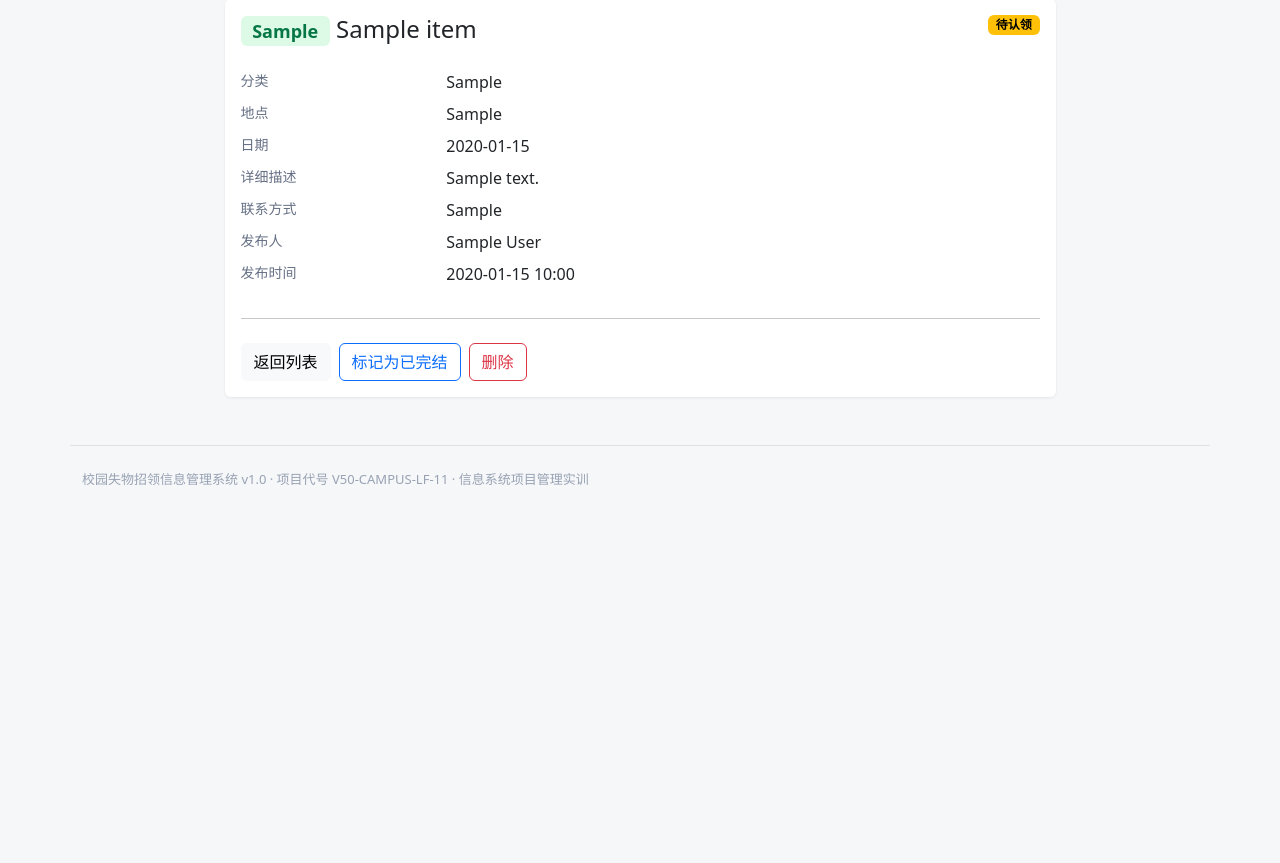
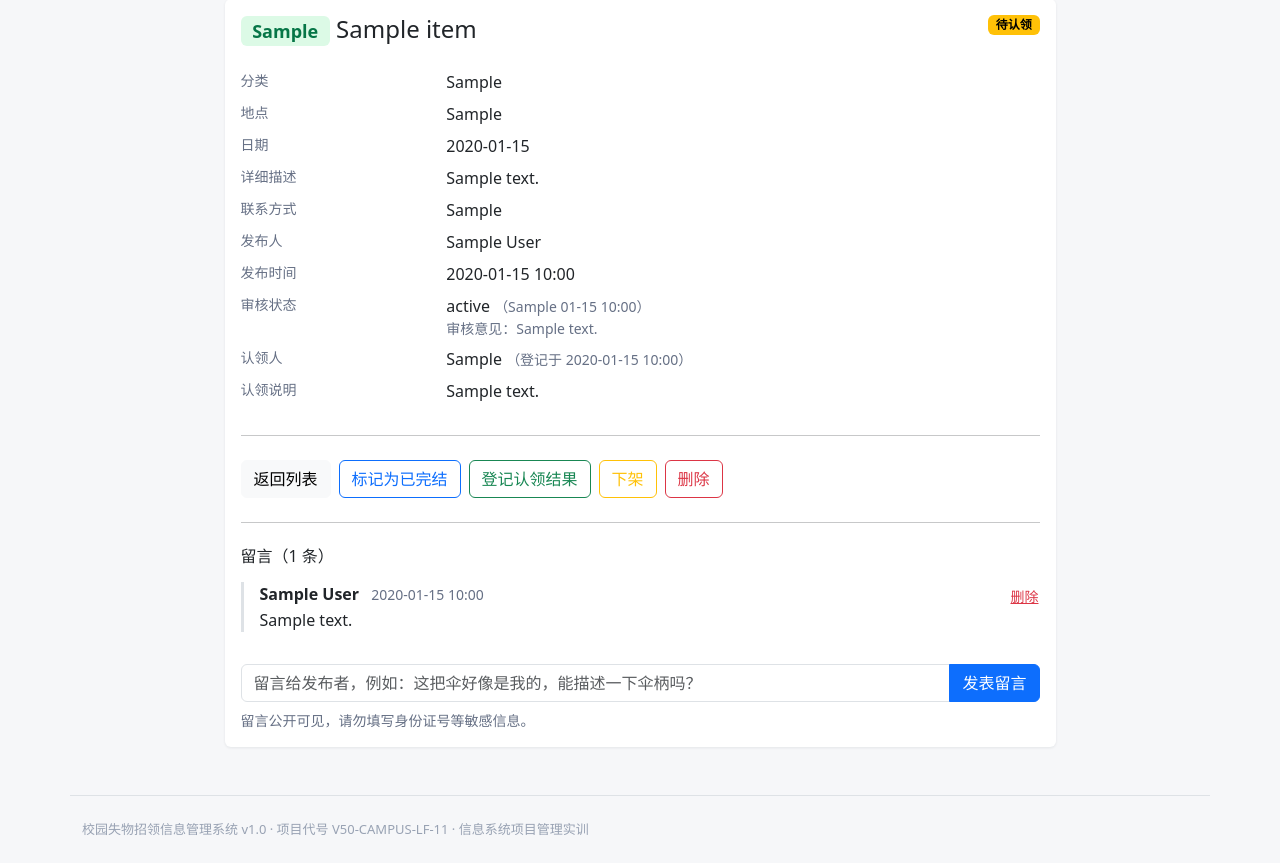
Before and after one commit to Ybw525/V50-CAMPUS-LF-11, a Flask app: page /items/1 in a window 1280 px wide. Shown: the part 196-1059 px from the top of the page. Before the commit the page ends 681 px from the top, so only its background shows below. Run offline with Flask 3, Linux system fonts and the light colour scheme; a user stored in the database is signed in; tables that the repository leaves empty hold one stand-in row (values such as "Sample post"); one stand-in notice (Sample message) is shown.

Commit message:
feat: 实现留言、认领登记、管理员审核下架与统计 #6 #7 #8 #9

```diff
--- a/app/items/routes.py
+++ b/app/items/routes.py
@@ -14,8 +14,9 @@ from flask import (Blueprint, abort, flash, redirect, render_template, request,
 from flask_login import current_user, login_required
 
 from app import db
-from app.models import (CATEGORIES, STATUS_DONE, STATUS_OPEN, TYPE_FOUND,
-                        TYPE_LOST, Item)
+from app.models import (AUDIT_LABELS, AUDIT_PASSED, AUDIT_PENDING,
+                        AUDIT_REJECTED, CATEGORIES, STATUS_DONE, STATUS_OFFLINE,
+                        STATUS_OPEN, TYPE_FOUND, TYPE_LOST, Item, Message)
 
 bp = Blueprint("items", __name__)
 
@@ -42,6 +43,11 @@ def index():
     page = request.args.get("page", 1, type=int)
 
     query = Item.query
+
+    # 需求 #8：未审核通过或已下架的信息不对普通用户展示
+    if not (current_user.is_authenticated and current_user.is_admin):
+        query = query.filter(Item.audit_status == AUDIT_PASSED,
+                             Item.status != STATUS_OFFLINE)
 
     if keyword:
         like = f"%{keyword}%"
@@ -128,6 +134,7 @@ def create():
             detail=detail,
             contact=contact,
             owner_id=current_user.id,
+            audit_status=AUDIT_PENDING,   # 需求 #8：新发布信息进入待审核
         )
         db.session.add(item)
         db.session.commit()
@@ -150,9 +157,16 @@ def detail(item_id):
     item = db.session.get(Item, item_id)
     if item is None:
         abort(404)
+    # 需求 #8：未通过审核或已下架的信息，除管理员和本人外一律 404
+    is_owner = current_user.is_authenticated and current_user.id == item.owner_id
+    is_admin = current_user.is_authenticated and current_user.is_admin
+    if not item.is_visible and not (is_owner or is_admin):
+        abort(404)
     return render_template(
         "items/detail.html",
         item=item,
+        messages=item.messages.all(),
+        audit_labels=AUDIT_LABELS,
         type_labels=TYPE_LABELS,
         active="index",
     )
@@ -207,3 +221,188 @@ def delete(item_id):
     db.session.commit()
     flash("已删除。", "info")
     return redirect(url_for("items.mine"))
+
+
+# ==================== 需求 #6 留言 / 联系方式 ====================
+
+@bp.route("/items/<int:item_id>/message", methods=["POST"])
+@login_required
+def add_message(item_id):
+    """在详情页留言（需求 #6）。未登录用户不可留言。"""
+    item = db.session.get(Item, item_id)
+    if item is None:
+        abort(404)
+
+    content = (request.form.get("content") or "").strip()
+    if not content:
+        flash("留言内容不能为空。", "danger")
+        return redirect(url_for("items.detail", item_id=item.id))
+    if len(content) > 500:
+        flash("留言不能超过 500 字。", "danger")
+        return redirect(url_for("items.detail", item_id=item.id))
+
+    msg = Message(item_id=item.id, author_id=current_user.id, content=content)
+    db.session.add(msg)
+    db.session.commit()
+
+    flash("留言已发布。", "success")
+    return redirect(url_for("items.detail", item_id=item.id) + "#messages")
+
+
+@bp.route("/messages/<int:message_id>/delete", methods=["POST"])
+@login_required
+def delete_message(message_id):
+    """留言作者本人或管理员可删除留言。"""
+    msg = db.session.get(Message, message_id)
+    if msg is None:
+        abort(404)
+    if msg.author_id != current_user.id and not current_user.is_admin:
+        abort(403)
+
+    item_id = msg.item_id
+    db.session.delete(msg)
+    db.session.commit()
+    flash("留言已删除。", "info")
+    return redirect(url_for("items.detail", item_id=item_id) + "#messages")
+
+
+# ==================== 需求 #7 认领状态更新 ====================
+
+@bp.route("/items/<int:item_id>/claim", methods=["POST"])
+@login_required
+def claim_item(item_id):
+    """登记认领结果：记录认领人、认领说明，并把状态置为已完结（需求 #7）。"""
+    item = db.session.get(Item, item_id)
+    if item is None:
+        abort(404)
+    # 只有发布者本人或管理员可以登记认领结果
+    if item.owner_id != current_user.id and not current_user.is_admin:
+        abort(403)
+
+    claimer = (request.form.get("claimer") or "").strip()
+    note = (request.form.get("claim_note") or "").strip()
+    if not claimer:
+        flash("请填写认领人。", "danger")
+        return redirect(url_for("items.detail", item_id=item.id))
+
+    item.status = STATUS_DONE
+    item.claimer = claimer[:64]
+    item.claim_note = note[:255]
+    item.claimed_at = datetime.now()
+    db.session.commit()
+
+    flash("认领结果已登记，信息已标记为已完结。", "success")
+    return redirect(url_for("items.detail", item_id=item.id))
+
+
+# ==================== 需求 #8 管理员审核与下架 ====================
+
+@bp.route("/admin/audit")
+@login_required
+def admin_audit():
+    """管理员审核台：列出待审核、已下架的信息（需求 #8）。"""
+    if not current_user.is_admin:
+        abort(403)
+
+    pending = (Item.query.filter_by(audit_status=AUDIT_PENDING)
+               .order_by(Item.created_at.desc()).all())
+    offline = (Item.query.filter_by(status=STATUS_OFFLINE)
+               .order_by(Item.updated_at.desc()).all())
+    return render_template(
+        "items/audit.html",
+        pending=pending,
+        offline=offline,
+        type_labels=TYPE_LABELS,
+        audit_labels=AUDIT_LABELS,
+        active="audit",
+    )
+
+
+@bp.route("/admin/items/<int:item_id>/audit", methods=["POST"])
+@login_required
+def audit_item(item_id):
+    """审核通过或驳回（需求 #8）。"""
+    if not current_user.is_admin:
+        abort(403)
+
+    item = db.session.get(Item, item_id)
+    if item is None:
+        abort(404)
+
+    decision = (request.form.get("decision") or "").strip()
+    note = (request.form.get("audit_note") or "").strip()
+
+    if decision == "pass":
+        item.audit_status = AUDIT_PASSED
+        item.audit_note = note[:255]
+        flash(f"《{item.title}》审核通过。", "success")
+    elif decision == "reject":
+        item.audit_status = AUDIT_REJECTED
+        item.audit_note = note[:255] or "信息不符合要求。"
+        flash(f"《{item.title}》已驳回。", "warning")
+    else:
+        flash("审核操作无效。", "danger")
+        return redirect(url_for("items.admin_audit"))
+
+    item.audited_by = current_user.real_name
+    item.audited_at = datetime.now()
+    db.session.commit()
+    return redirect(url_for("items.admin_audit"))
+
+
+@bp.route("/admin/items/<int:item_id>/offline", methods=["POST"])
+@login_required
+def offline_item(item_id):
+    """下架 / 恢复上架（需求 #8）。"""
+    if not current_user.is_admin:
+        abort(403)
+
+    item = db.session.get(Item, item_id)
+    if item is None:
+        abort(404)
+
+    if item.status == STATUS_OFFLINE:
+        item.status = STATUS_OPEN
+        flash(f"《{item.title}》已恢复上架。", "success")
+    else:
+        item.status = STATUS_OFFLINE
+        flash(f"《{item.title}》已下架。", "warning")
+    db.session.commit()
+    return redirect(url_for("items.admin_audit"))
+
+
+# ==================== 需求 #9 简单统计 ====================
+
+@bp.route("/stats")
+@login_required
+def stats():
+    """简单统计页（需求 #9）：仅管理员可看。"""
+    if not current_user.is_admin:
+        abort(403)
+
+    total = Item.query.count()
+    open_count = Item.query.filter_by(status=STATUS_OPEN).count()
+    done_count = Item.query.filter_by(status=STATUS_DONE).count()
+    lost_count = Item.query.filter_by(item_type=TYPE_LOST).count()
+    found_count = Item.query.filter_by(item_type=TYPE_FOUND).count()
+    pending_count = Item.query.filter_by(audit_status=AUDIT_PENDING).count()
+    offline_count = Item.query.filter_by(status=STATUS_OFFLINE).count()
+    claim_success = Item.query.filter(Item.claimed_at.isnot(None)).count()
+
+    # 分类分布
+    by_category = []
+    for cat in CATEGORIES:
+        n = Item.query.filter_by(category=cat).count()
+        by_category.append((cat, n))
+
+    # 认领成功率
+    rate = round(done_count * 100.0 / total, 1) if total else 0.0
+
+    return render_template(
+        "items/stats.html",
+        total=total, open_count=open_count, done_count=done_count,
+        lost_count=lost_count, found_count=found_count,
+        pending_count=pending_count, offline_count=offline_count,
+        claim_success=claim_success, by_category=by_category, rate=rate,
+        active="stats",
+    )
--- a/app/templates/items/detail.html
+++ b/app/templates/items/detail.html
@@ -47,6 +47,26 @@
 
         <dt class="col-sm-3 fw-normal meta">发布时间</dt>
         <dd class="col-sm-9">{{ item.created_at.strftime('%Y-%m-%d %H:%M') }}</dd>
+
+        {% if current_user.is_authenticated and (current_user.id == item.owner_id or current_user.is_admin) %}
+        <dt class="col-sm-3 fw-normal meta">审核状态</dt>
+        <dd class="col-sm-9">
+          {{ audit_labels.get(item.audit_status, item.audit_status) }}
+          {% if item.audited_by %}<span class="meta">（{{ item.audited_by }}
+            {{ item.audited_at.strftime('%m-%d %H:%M') if item.audited_at else '' }}）</span>{% endif %}
+          {% if item.audit_note %}<div class="meta">审核意见：{{ item.audit_note }}</div>{% endif %}
+        </dd>
+        {% endif %}
+
+        {% if item.claimed_at %}
+        <dt class="col-sm-3 fw-normal meta">认领人</dt>
+        <dd class="col-sm-9">{{ item.claimer }}
+          <span class="meta">（登记于 {{ item.claimed_at.strftime('%Y-%m-%d %H:%M') }}）</span></dd>
+        {% if item.claim_note %}
+        <dt class="col-sm-3 fw-normal meta">认领说明</dt>
+        <dd class="col-sm-9">{{ item.claim_note }}</dd>
+        {% endif %}
+        {% endif %}
       </dl>
 
       <hr class="my-4">
@@ -60,12 +80,84 @@
               {% if item.status == 'open' %}标记为已完结{% else %}恢复为待认领{% endif %}
             </button>
           </form>
+          {% if item.status == 'open' %}
+          <button class="btn btn-outline-success" type="button"
+                  data-bs-toggle="collapse" data-bs-target="#claimBox">登记认领结果</button>
+          {% endif %}
+          {% if current_user.is_admin %}
+          <form method="post" action="{{ url_for('items.offline_item', item_id=item.id) }}">
+            <button class="btn btn-outline-warning" type="submit">
+              {% if item.is_offline %}恢复上架{% else %}下架{% endif %}
+            </button>
+          </form>
+          {% endif %}
           <form method="post" action="{{ url_for('items.delete', item_id=item.id) }}"
                 onsubmit="return confirm('确定删除这条信息吗？删除后不可恢复。');">
             <button class="btn btn-outline-danger" type="submit">删除</button>
           </form>
         {% endif %}
       </div>
+
+      {% if current_user.is_authenticated and (current_user.id == item.owner_id or current_user.is_admin) and item.status == 'open' %}
+      <div class="collapse mt-3" id="claimBox">
+        <div class="border rounded p-3 bg-light">
+          <h6 class="mb-2">登记认领结果（需求 #7）</h6>
+          <form method="post" action="{{ url_for('items.claim_item', item_id=item.id) }}">
+            <div class="row g-2">
+              <div class="col-md-5">
+                <input class="form-control" name="claimer" placeholder="认领人（姓名/学号）" required>
+              </div>
+              <div class="col-md-5">
+                <input class="form-control" name="claim_note" placeholder="认领说明（可选）">
+              </div>
+              <div class="col-md-2">
+                <button class="btn btn-success w-100" type="submit">确认</button>
+              </div>
+            </div>
+            <div class="meta mt-2">登记后该信息自动标记为「已完结」，并记录认领时间。</div>
+          </form>
+        </div>
+      </div>
+      {% endif %}
+
+      <hr class="my-4" id="messages">
+
+      <h6 class="mb-3">留言（{{ messages|length }} 条）</h6>
+      {% if messages %}
+        <ul class="list-unstyled mb-3">
+          {% for msg in messages %}
+          <li class="border-start border-3 ps-3 mb-3">
+            <div class="d-flex justify-content-between">
+              <div>
+                <span class="fw-semibold">{{ msg.author.real_name }}</span>
+                <span class="meta ms-2">{{ msg.created_at.strftime('%Y-%m-%d %H:%M') }}</span>
+              </div>
+              {% if current_user.is_authenticated and (current_user.id == msg.author_id or current_user.is_admin) %}
+              <form method="post" action="{{ url_for('items.delete_message', message_id=msg.id) }}">
+                <button class="btn btn-sm btn-link text-danger p-0" type="submit">删除</button>
+              </form>
+              {% endif %}
+            </div>
+            <div style="white-space: pre-wrap;">{{ msg.content }}</div>
+          </li>
+          {% endfor %}
+        </ul>
+      {% else %}
+        <p class="meta">还没有留言。</p>
+      {% endif %}
+
+      {% if current_user.is_authenticated %}
+      <form method="post" action="{{ url_for('items.add_message', item_id=item.id) }}">
+        <div class="input-group">
+          <input class="form-control" name="content" maxlength="500"
+                 placeholder="留言给发布者，例如：这把伞好像是我的，能描述一下伞柄吗？" required>
+          <button class="btn btn-primary" type="submit">发表留言</button>
+        </div>
+        <div class="meta mt-2">留言公开可见，请勿填写身份证号等敏感信息。</div>
+      </form>
+      {% else %}
+      <p class="meta">登录后可以留言。</p>
+      {% endif %}
     </div>
   </div>
 </div>
```
Also changed, not shown: app/models.py (+46 -0 lines), app/templates/items/audit.html (added, +95 -0 lines), app/templates/items/stats.html (added, +90 -0 lines).
